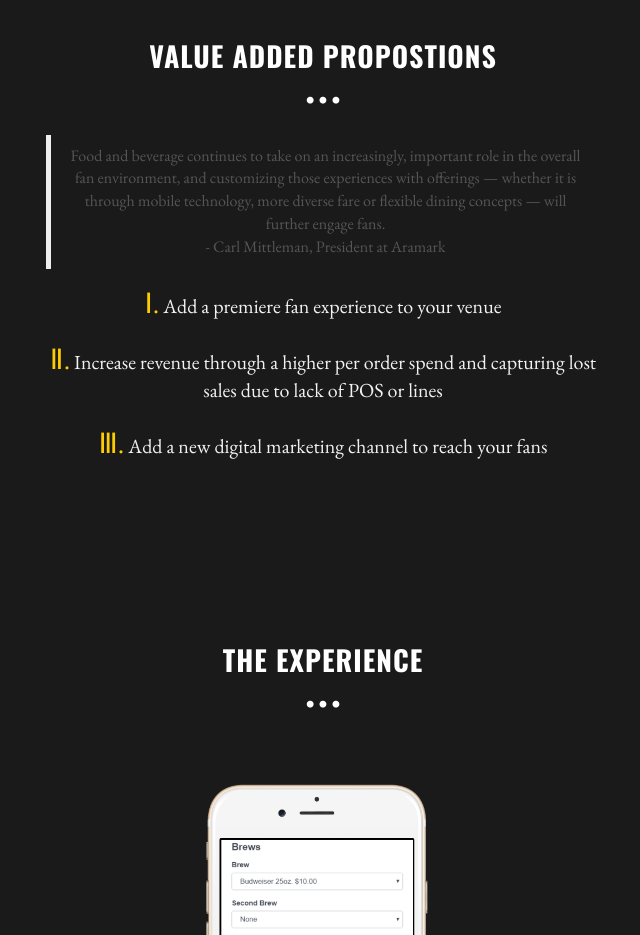
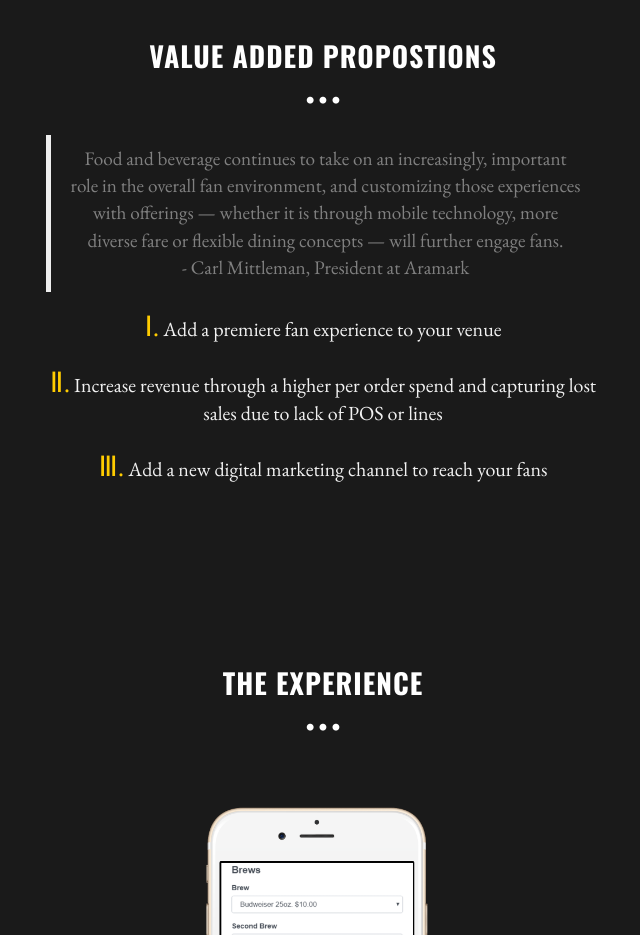
Before and after one commit to ssgriffen/brewster.delivery, a plain HTML site: page index.html in a window 1280 px wide. Shown: the part 1320-2255 px from the top of the page, without its empty margins (317-957 px from the left). Drawn offline with nearby package versions, Linux system fonts and the light colour scheme.

Commit message:
Updated blockquote styling

```diff
--- a/assets/css/main.css
+++ b/assets/css/main.css
@@ -325,3 +325,7 @@ a:after {
 #venue-col .item img{
   margin-bottom: 10px;
 }
+#testy{
+  color: gray;
+  font-size: 120%;
+}
```
